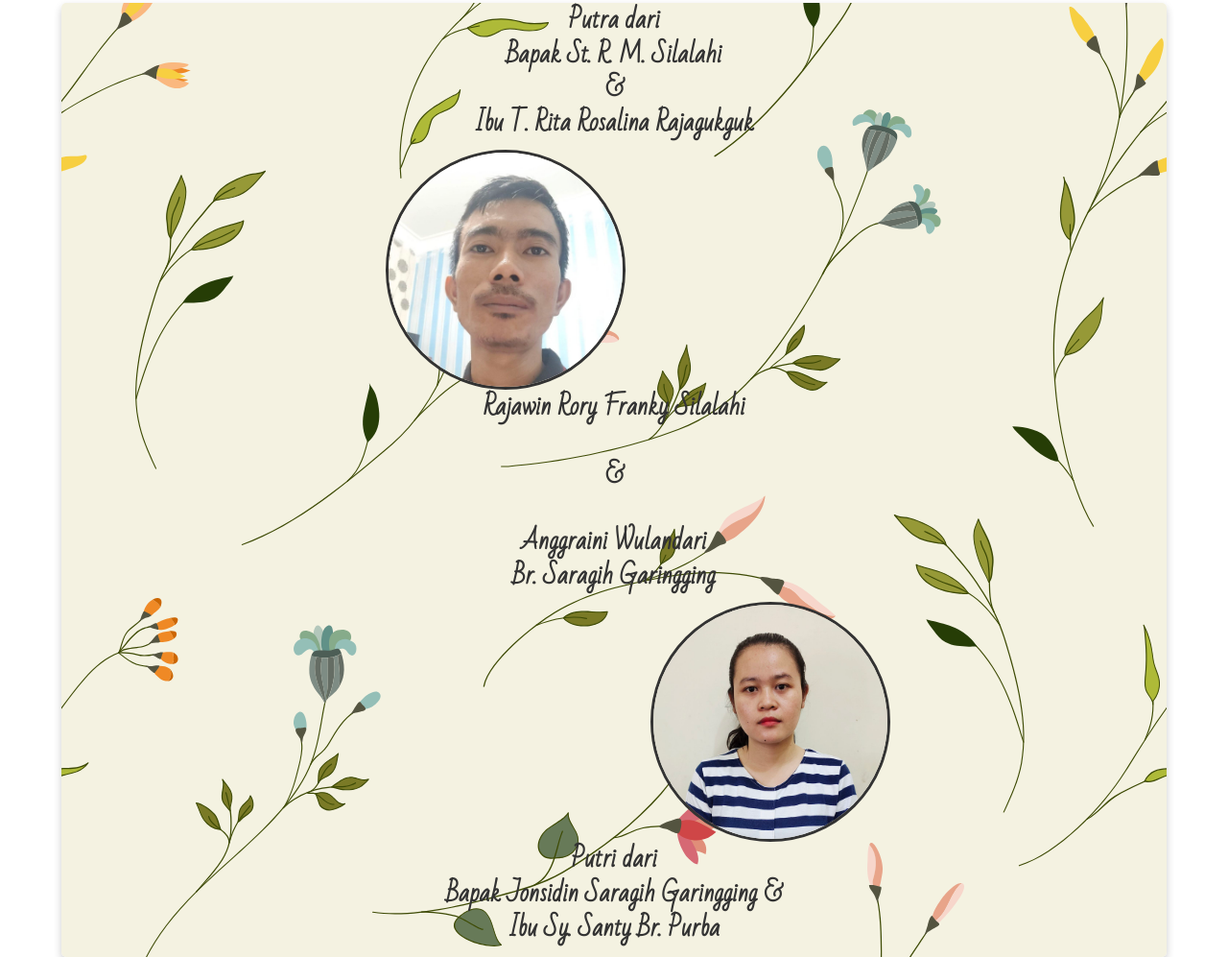
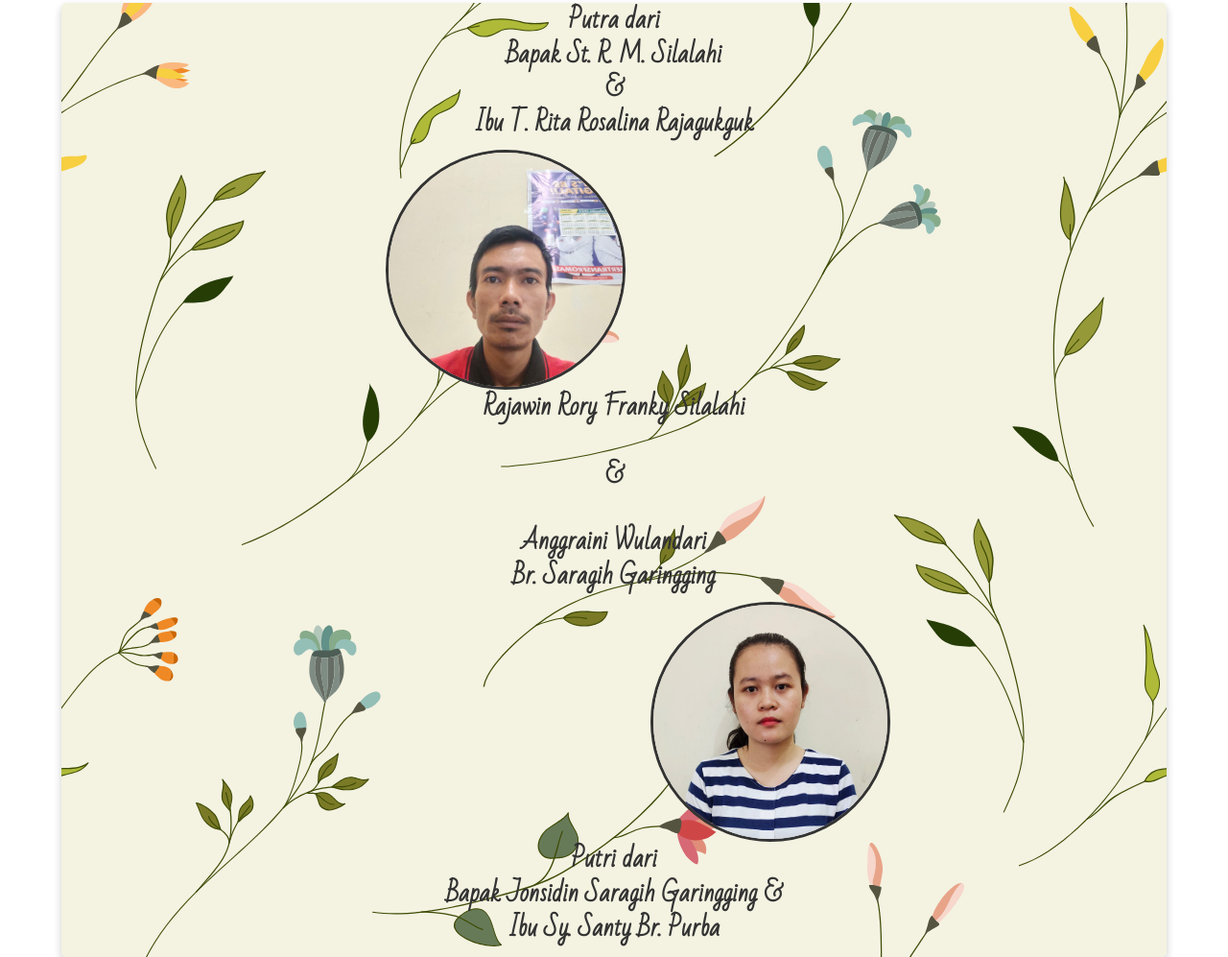
Before and after one commit to silalahi06/undangan-pernikahanku, a plain HTML site: page index.html in a window 1280 px wide. Shown: the part 734-1731 px from the top of the page at 96% size. Drawn offline with nearby package versions, Linux system fonts and the light colour scheme.

Commit message:
Update index.html

```diff
--- a/index.html
+++ b/index.html
@@ -94,7 +94,7 @@
                   <h1>About US</h1><br>
                   <div class="card" id="About">
                       <p>Putra dari <br> Bapak St. R. M. Silalahi<br>&<br>Ibu T. Rita Rosalina Rajagukguk </p>
-                      <div class="pp"><img src="img/him.jpg" style="border: solid;" alt=""><p>Rajawin Rory Franky Silalahi<br><br>&</p></div>
+                      <div class="pp"><img src="img/him2.jpg" style="border: solid;" alt=""><p>Rajawin Rory Franky Silalahi<br><br>&</p></div>
                       <br><p>Anggraini Wulandari<br>Br. Saragih Garingging</p>
                       <div class="pp2"><img src="img/her.jpg" style="border: solid;" alt=""><p>Putri dari<br>Bapak Jonsidin Saragih Garingging &<br>Ibu Sy. Santy Br. Purba</p></div>
                   </div>
@@ -191,7 +191,7 @@
                            <div class="carousel-inner" role="listbox">
                              <div class="item active">
                                <!-- GANTI img/dummy1.png DI BAWAH DENGAN NAMA FOTO ANDA YANG TERSIMPAN DI FOLDER img, CONTOH : foto1.png-->
-                               <img src="img/him.jpg" alt="Upload here">
+                               <img src="img/him2.jpg" alt="Upload here">
                                <div class="carousel-caption">
                                  <h3></h3>
                                  <p></p>
```
